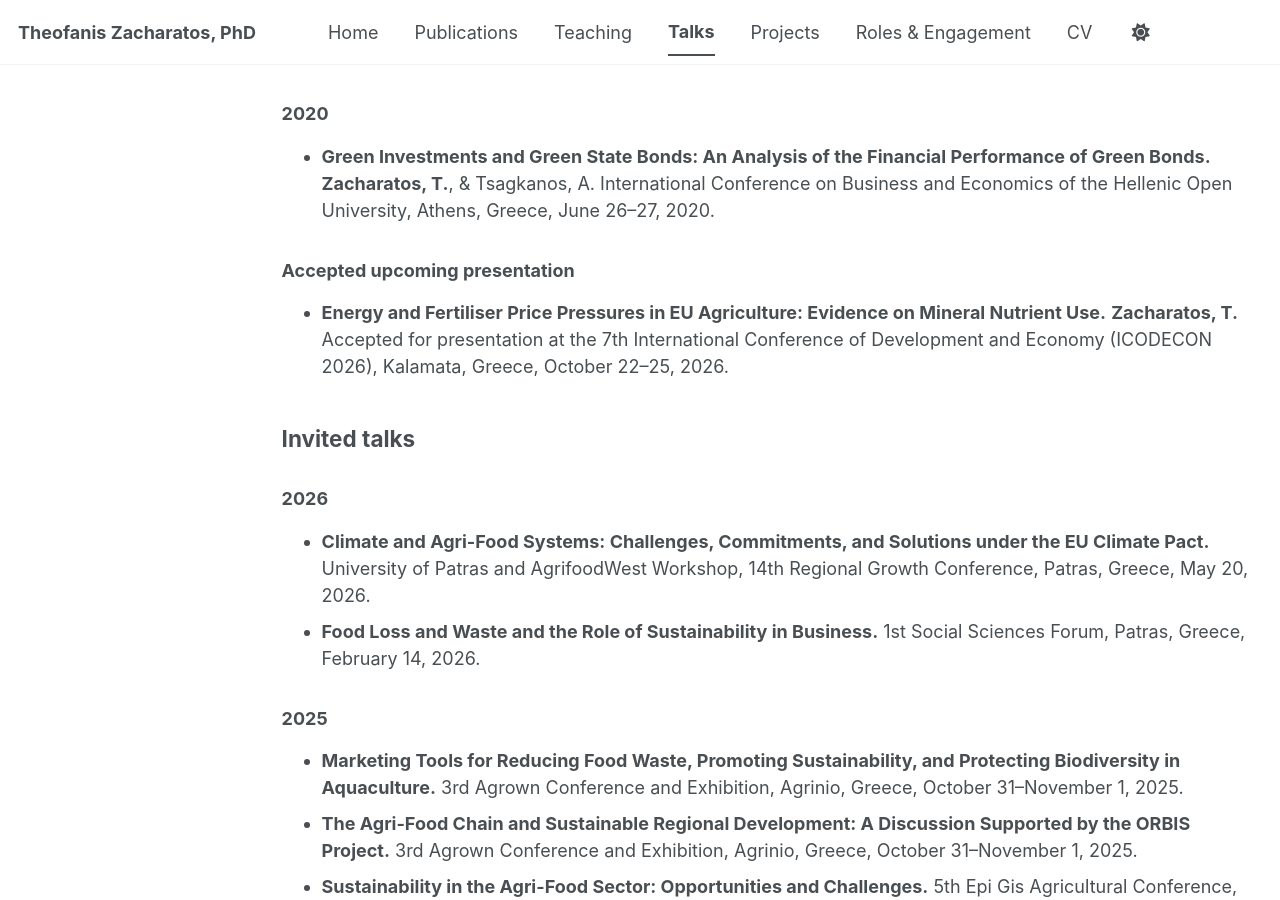
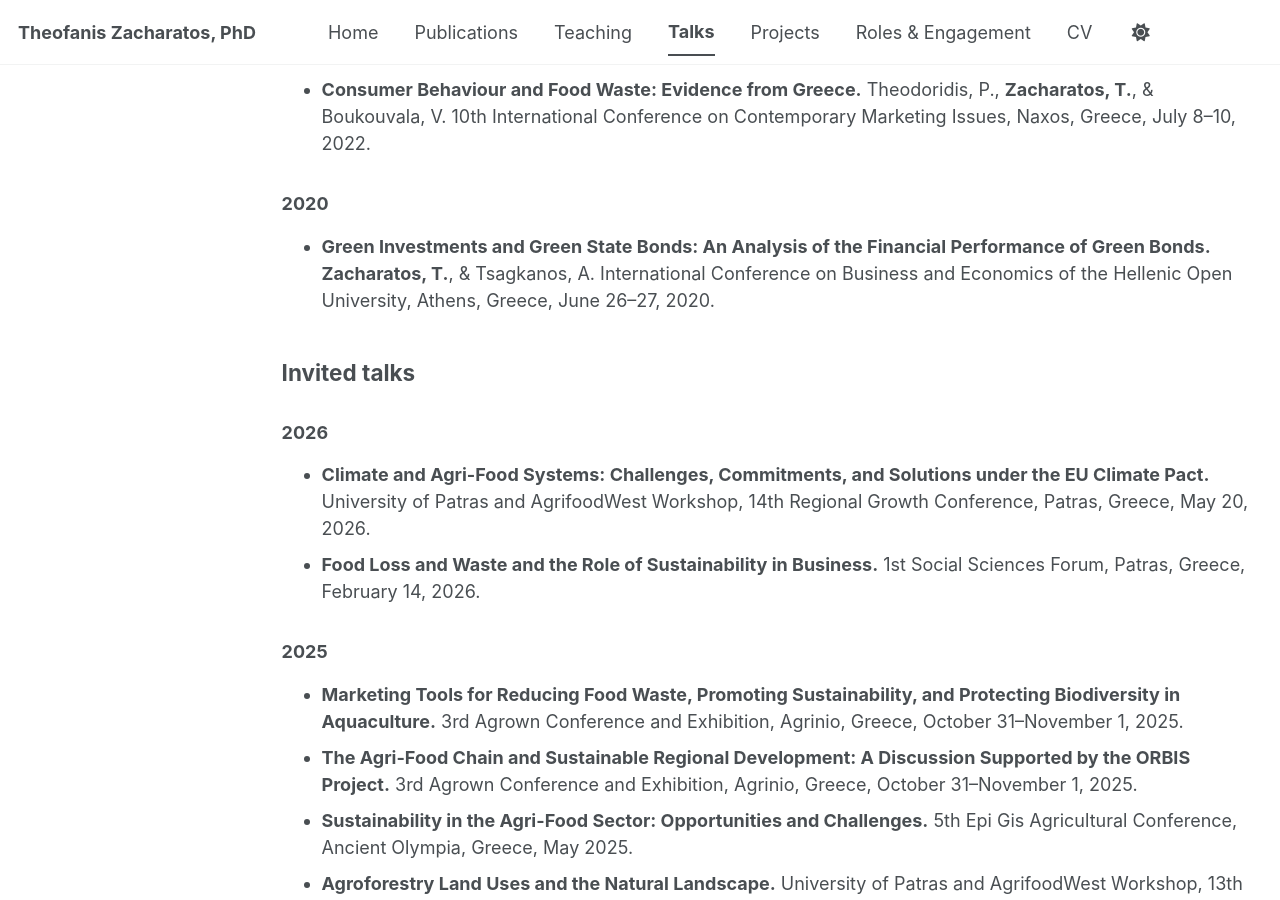
Before and after one commit to TheofanisZacharatos/theofaniszacharatos.github.io, a Jekyll site: the page built from _pages/talks.html, in a window 1280 px wide and 900 px high, scrolled down 1493 px. Built offline with Jekyll 4.4.1, drawn with Linux system fonts in a browser that asks for light colours; a style sheet for code colours, icons or effects is not loaded; some of the changed text lies outside the part shown.

Commit message:
Update talks.html

```diff
--- a/_pages/talks.html
+++ b/_pages/talks.html
@@ -11,6 +11,12 @@ author_profile: true
 
 <h3>2026</h3>
 <ul>
+  <li>
+  <strong>Energy and Fertiliser Price Pressures in EU Agriculture: Evidence on Mineral Nutrient Use.</strong>
+  <strong>Zacharatos, T.</strong>
+  Presented at the 7th International Conference of Development and Economy
+  (ICODECON 2026), Kalamata, Greece, October 22–25, 2026.
+  </li>
   <li>
     <strong>Beyond Effort: Food-Management Practices as Enablers of Household Food Waste Prevention.</strong>
     <strong>Zacharatos, T.</strong>, &amp; Theodoridis, P.
@@ -99,17 +105,6 @@ author_profile: true
     <strong>Zacharatos, T.</strong>, &amp; Tsagkanos, A.
     International Conference on Business and Economics of the
     Hellenic Open University, Athens, Greece, June 26–27, 2020.
-  </li>
-</ul>
-
-<h3>Accepted upcoming presentation</h3>
-<ul>
-  <li>
-    <strong>Energy and Fertiliser Price Pressures in EU Agriculture: Evidence on Mineral Nutrient Use.</strong>
-    <strong>Zacharatos, T.</strong>
-    Accepted for presentation at the 7th International Conference
-    of Development and Economy (ICODECON 2026),
-    Kalamata, Greece, October 22–25, 2026.
   </li>
 </ul>
 
```
